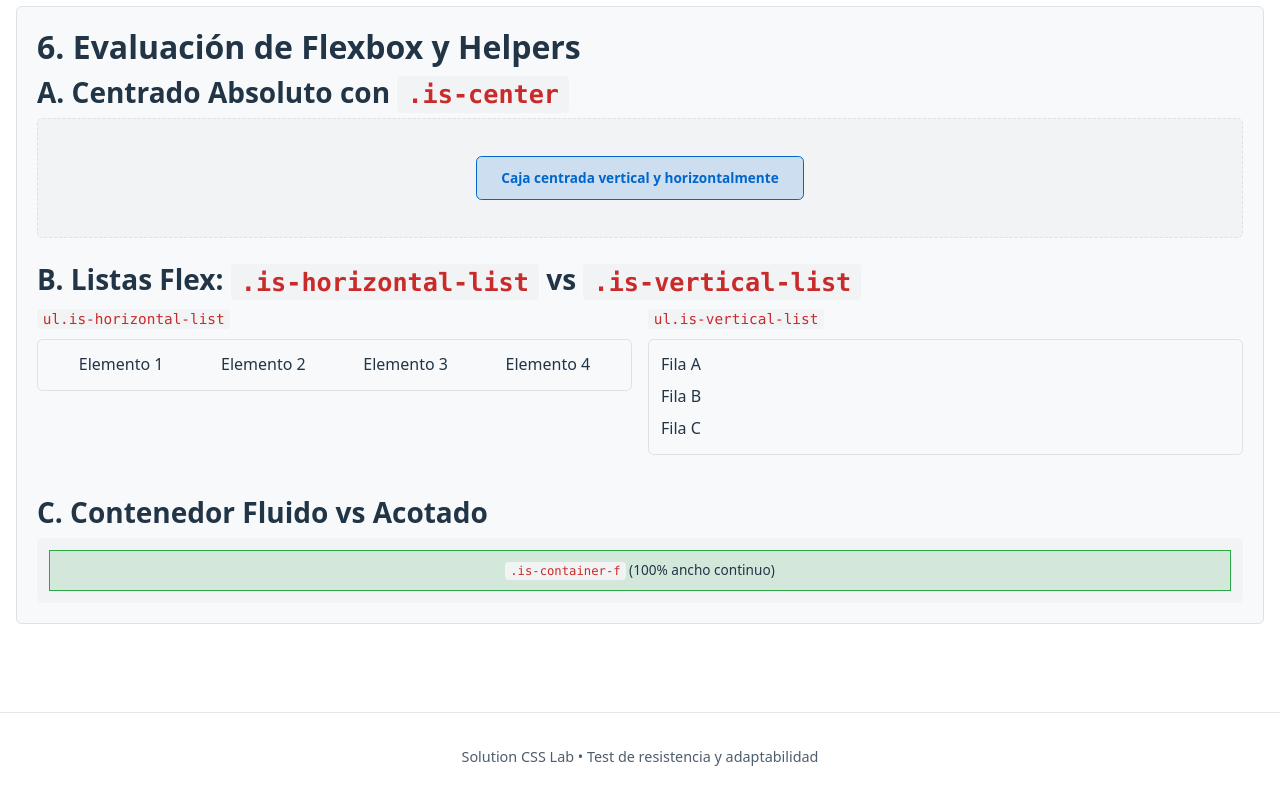
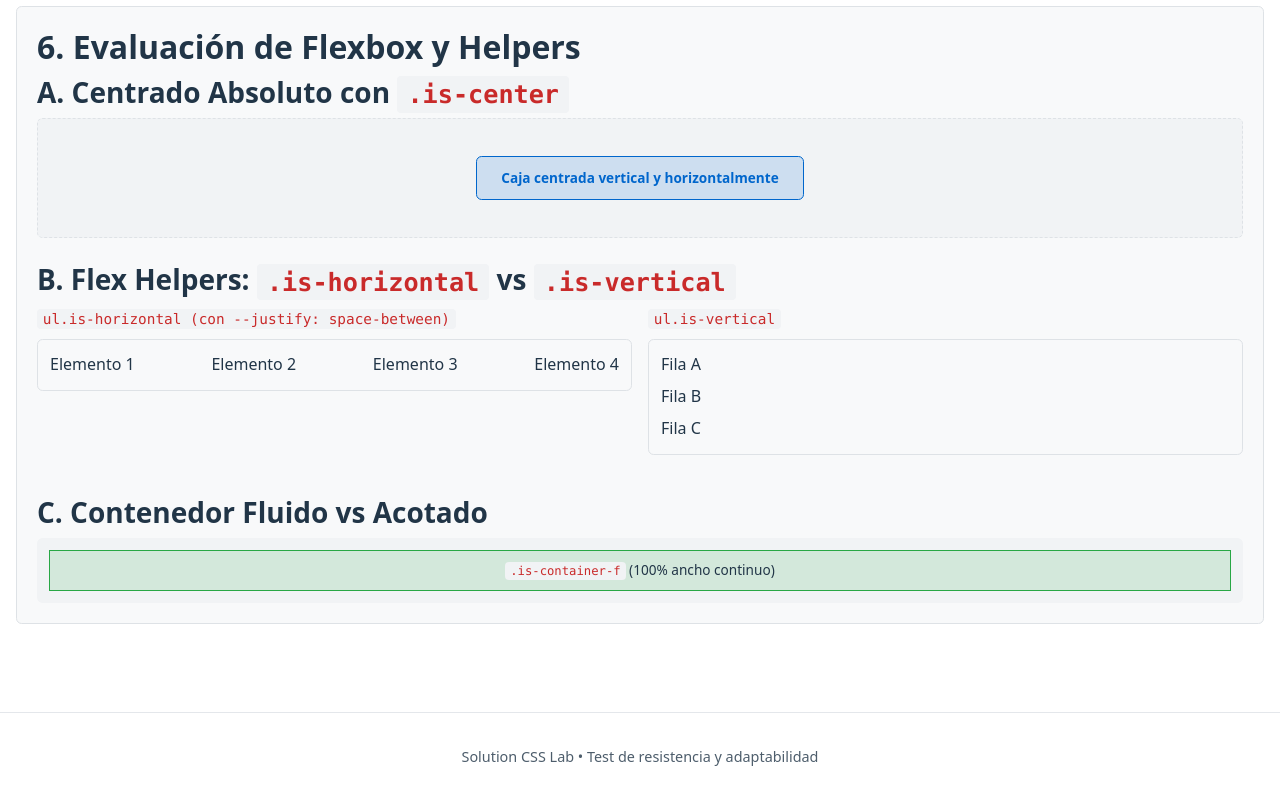
Before and after one commit to Estasleyendoesto/solution-css, a website: page docs/test.html in a window 1280 px wide. Shown: the part 2075-2875 px from the top of the page. Drawn offline with Linux system fonts and the light colour scheme.

Commit message:
cambio de flex a mas acotado

```diff
--- a/docs/test.html
+++ b/docs/test.html
@@ -305,11 +305,11 @@
         <div class="grid-cell highlight" style="padding: 0.5rem 1.5rem;">Caja centrada vertical y horizontalmente</div>
       </div>
 
-      <h3 style="margin-top: 1.5rem;">B. Listas Flex: <code>.is-horizontal-list</code> vs <code>.is-vertical-list</code></h3>
+      <h3 style="margin-top: 1.5rem;">B. Flex Helpers: <code>.is-horizontal</code> vs <code>.is-vertical</code></h3>
       <div class="is-grid-r" style="--cols-xs: 1; --cols-md: 2;">
         <div>
-          <code>ul.is-horizontal-list</code>
-          <ul class="is-horizontal-list lab-grid-container" style="border: 1px solid var(--border-color); padding: 0.75rem; border-radius: var(--radius); margin-top: 0.5rem;">
+          <code>ul.is-horizontal (con --justify: space-between)</code>
+          <ul class="is-horizontal lab-grid-container" style="--justify: space-between; border: 1px solid var(--border-color); padding: 0.75rem; border-radius: var(--radius); margin-top: 0.5rem;">
             <li>Elemento 1</li>
             <li>Elemento 2</li>
             <li>Elemento 3</li>
@@ -317,8 +317,8 @@
           </ul>
         </div>
         <div>
-          <code>ul.is-vertical-list</code>
-          <ul class="is-vertical-list lab-grid-container" style="border: 1px solid var(--border-color); padding: 0.75rem; border-radius: var(--radius); margin-top: 0.5rem; gap: 0.4rem;">
+          <code>ul.is-vertical</code>
+          <ul class="is-vertical lab-grid-container" style="border: 1px solid var(--border-color); padding: 0.75rem; border-radius: var(--radius); margin-top: 0.5rem; gap: 0.4rem;">
             <li>Fila A</li>
             <li>Fila B</li>
             <li>Fila C</li>
--- a/solution.css
+++ b/solution.css
@@ -320,8 +320,13 @@ table {
 .is-flex { display: flex; }
 .is-grid { display: grid; }
 .is-block { display: block; }
-.is-vertical-list, .is-horizontal-list { display: flex; margin-left: 0; list-style: none; }
-.is-vertical-list { flex-direction: column; }
-.is-horizontal-list { justify-content: space-around; align-items: center; }
+.is-horizontal, .is-vertical {
+  display: flex;
+  justify-content: var(--justify, normal);
+  align-items: var(--align, center);
+  list-style: none;
+  margin-left: 0;
+}
+.is-vertical { flex-direction: column; align-items: var(--align, stretch); }
 .is-dev, .is-dev-c { box-shadow: 0 0 0 1px #0000ff80 !important; background-color: rgba(0, 0, 200, 0.08) !important; border: none !important; }
 .is-dev-c > *, .is-dev-children > * { background-color: rgba(0, 0, 0, 0.04); box-shadow: 0 0 0 1px rgba(0, 0, 0, 0.15); }
```
Also changed, not shown: docs/index.html (+2 -2 lines), README.md, docs/solution.min.css, solution.min.css.
